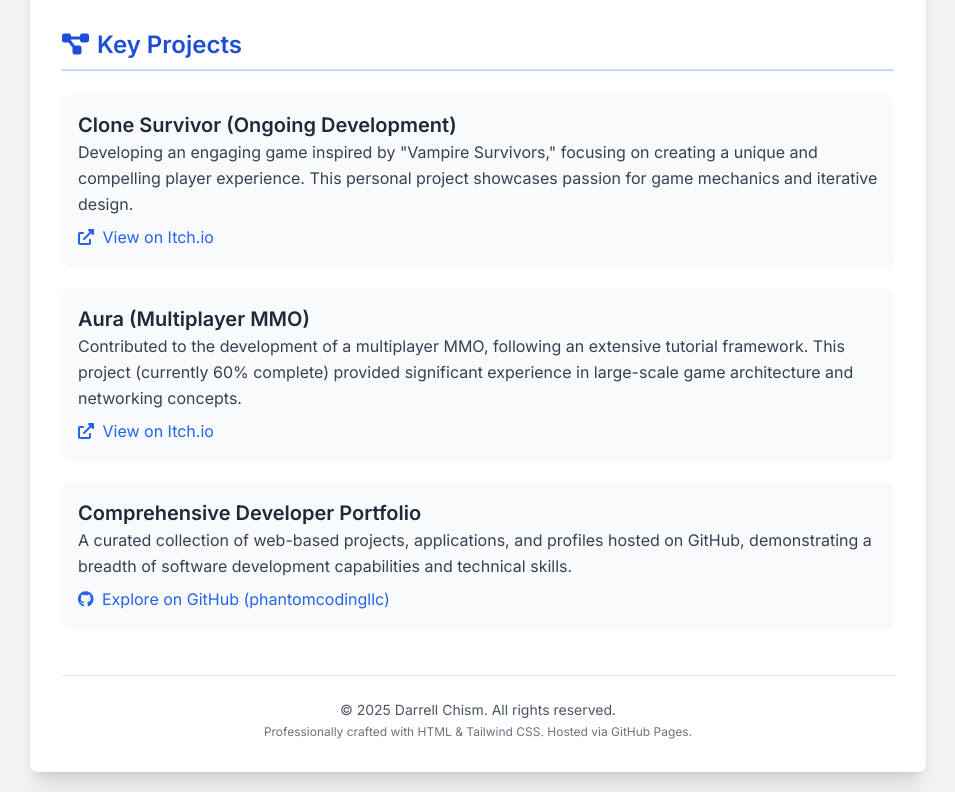
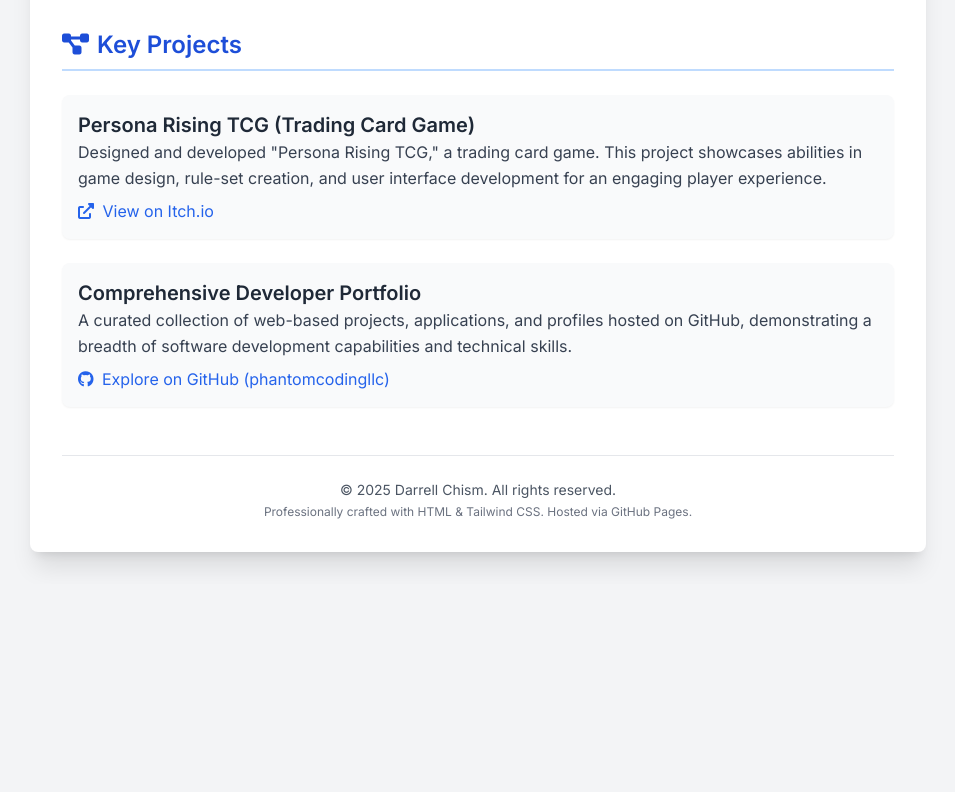
Before and after one commit to outlawstarz/Resume, a plain HTML site: page index.html in a window 1280 px wide. Shown: the part 1570-2362 px from the top of the page, without its empty margins (162-1117 px from the left). After the commit the page ends 2154 px from the top, so only its background shows below. Drawn offline with nearby package versions, Linux system fonts and the light colour scheme.

Commit message:
Update index.html

```diff
--- a/index.html
+++ b/index.html
@@ -65,10 +65,11 @@
                 </a>
                 <span class="hidden sm:inline">|</span>
                 <a href="https://outlawstarz.itch.io/" target="_blank" rel="noopener noreferrer" class="hover:text-blue-600 transition-colors duration-300">
-                    <i class="fas fa-gamepad mr-1"></i> Itch.io Profile
+                    <i class="fas fa-gamepad mr-1"></i> Itch.io (Outlawstarz)
                 </a>
             </div>
-            <p class="text-sm text-gray-500 mt-3">Bradenton, FL 34209</p> </header>
+            <p class="text-sm text-gray-500 mt-3">Bradenton, FL 34209</p>
+        </header>
 
         <main>
 
@@ -88,7 +89,8 @@
                 <div class="mb-6 p-4 bg-gray-50 rounded-lg shadow-sm hover:shadow-md transition-shadow duration-300">
                     <h3 class="text-xl font-semibold text-gray-800">IT Specialist</h3>
                     <p class="text-md text-blue-600">Self-Employed | Bradenton, FL</p>
-                    <p class="text-sm text-gray-500 italic">September 2021 - Present</p> <ul class="list-disc list-inside mt-2 text-gray-700 space-y-1 leading-relaxed">
+                    <p class="text-sm text-gray-500 italic">September 2021 - Present</p>
+                    <ul class="list-disc list-inside mt-2 text-gray-700 space-y-1 leading-relaxed">
                         <li>Delivered comprehensive technical support for diverse hardware and software, expertly managing data migration and synchronization across physical and cloud-based storage solutions.</li>
                         <li>Engineered and maintained website functionality, incorporating robust security measures to ensure account and website integrity.</li>
                     </ul>
@@ -102,7 +104,8 @@
                 <div class="mb-6 p-4 bg-gray-50 rounded-lg shadow-sm hover:shadow-md transition-shadow duration-300">
                     <h3 class="text-xl font-semibold text-gray-800">Bachelor of Science in Software Engineering</h3>
                     <p class="text-md text-blue-600">Southern New Hampshire University | Manchester, NH</p>
-                    <p class="text-sm text-gray-500 italic">Graduated: October 2023 (cum laude)</p> <p class="mt-1 text-gray-700">GPA: 3.55</p>
+                    <p class="text-sm text-gray-500 italic">Graduated: October 2023 (cum laude)</p>
+                    <p class="mt-1 text-gray-700">GPA: 3.55</p>
                     <div class="mt-3">
                         <h4 class="text-lg font-medium text-gray-800 mb-1">Key Capstone Project:</h4>
                         <p class="text-gray-700 leading-relaxed">
@@ -116,7 +119,8 @@
                 <h2 class="text-2xl font-semibold text-blue-700 border-b-2 border-blue-200 pb-2 mb-6">
                     <i class="fas fa-cogs mr-2"></i>Technical Proficiencies
                 </h2>
-                <div class="grid grid-cols-1 sm:grid-cols-2 md:grid-cols-3 gap-6"> <div>
+                <div class="grid grid-cols-1 sm:grid-cols-2 md:grid-cols-3 gap-6">
+                    <div>
                         <h4 class="text-lg font-medium text-gray-800 mb-2">Core Competencies:</h4>
                         <ul class="list-disc list-inside text-gray-700 space-y-1">
                             <li>Game Development & Design</li>
@@ -146,24 +150,13 @@
                     <i class="fas fa-project-diagram mr-2"></i>Key Projects
                 </h2>
                 <div class="mb-6 p-4 bg-gray-50 rounded-lg shadow-sm hover:shadow-md transition-shadow duration-300">
-                    <h3 class="text-xl font-semibold text-gray-800">Clone Survivor (Ongoing Development)</h3>
+                    <h3 class="text-xl font-semibold text-gray-800">Persona Rising TCG (Trading Card Game)</h3>
                     <p class="text-gray-700 leading-relaxed mb-2">
-                        Developing an engaging game inspired by "Vampire Survivors," focusing on creating a unique and compelling player experience. This personal project showcases passion for game mechanics and iterative design.
+                        Designed and developed "Persona Rising TCG," a trading card game. This project showcases abilities in game design, rule-set creation, and user interface development for an engaging player experience.
                     </p>
                     <div class="flex space-x-3">
-                        <a href="https://outlawstarz.itch.io/clone-survivor" target="_blank" rel="noopener noreferrer" class="text-blue-600 hover:text-blue-800 hover:underline transition-colors duration-300">
+                        <a href="https://outlawstarz.itch.io/persona-rising-tcg" target="_blank" rel="noopener noreferrer" class="text-blue-600 hover:text-blue-800 hover:underline transition-colors duration-300">
                             <i class="fas fa-external-link-alt mr-1"></i> View on Itch.io
-                        </a>
-                    </div>
-                </div>
-                <div class="mb-6 p-4 bg-gray-50 rounded-lg shadow-sm hover:shadow-md transition-shadow duration-300">
-                    <h3 class="text-xl font-semibold text-gray-800">Aura (Multiplayer MMO)</h3>
-                    <p class="text-gray-700 leading-relaxed mb-2">
-                        Contributed to the development of a multiplayer MMO, following an extensive tutorial framework. This project (currently 60% complete) provided significant experience in large-scale game architecture and networking concepts.
-                    </p>
-                    <div class="flex space-x-3">
-                        <a href="https://outlawstarz.itch.io/aura" target="_blank" rel="noopener noreferrer" class="text-blue-600 hover:text-blue-800 hover:underline transition-colors duration-300">
-                             <i class="fas fa-external-link-alt mr-1"></i> View on Itch.io
                         </a>
                     </div>
                 </div>
```
